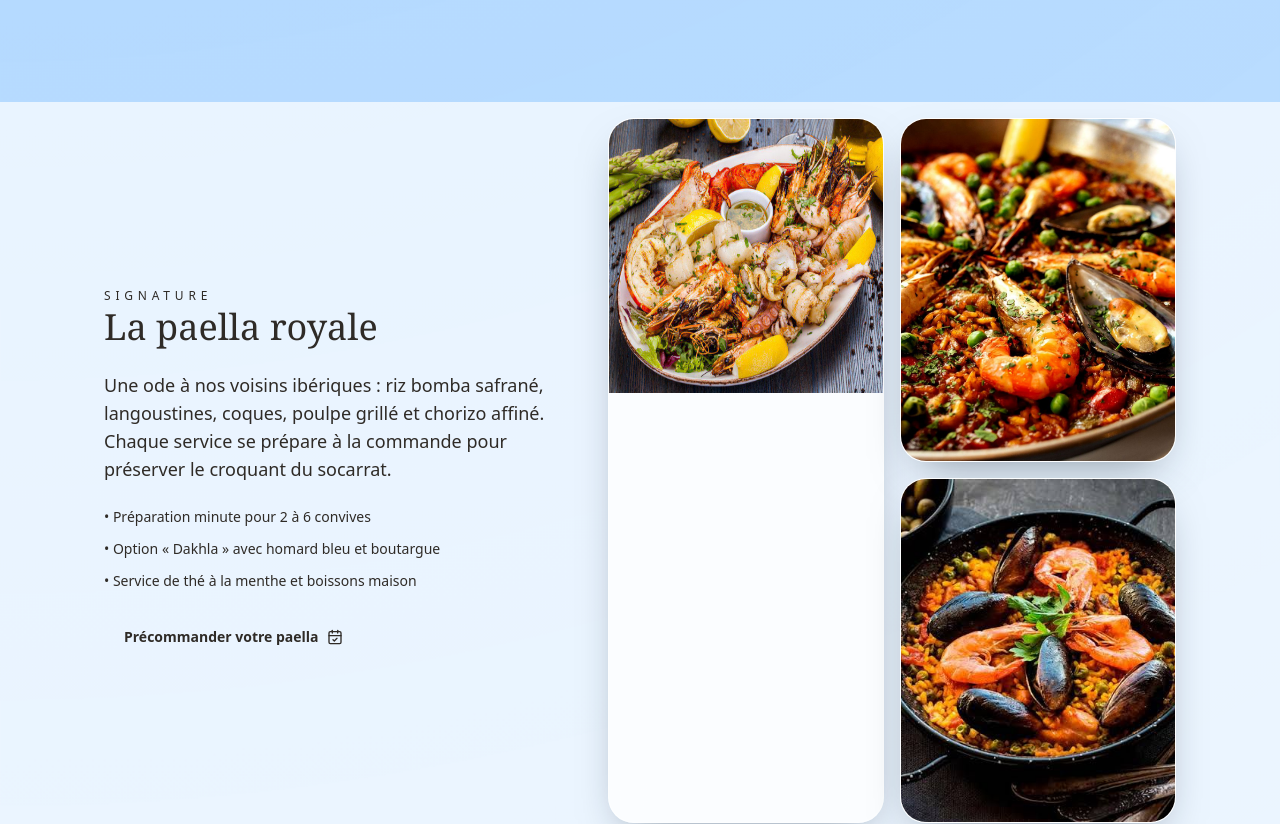
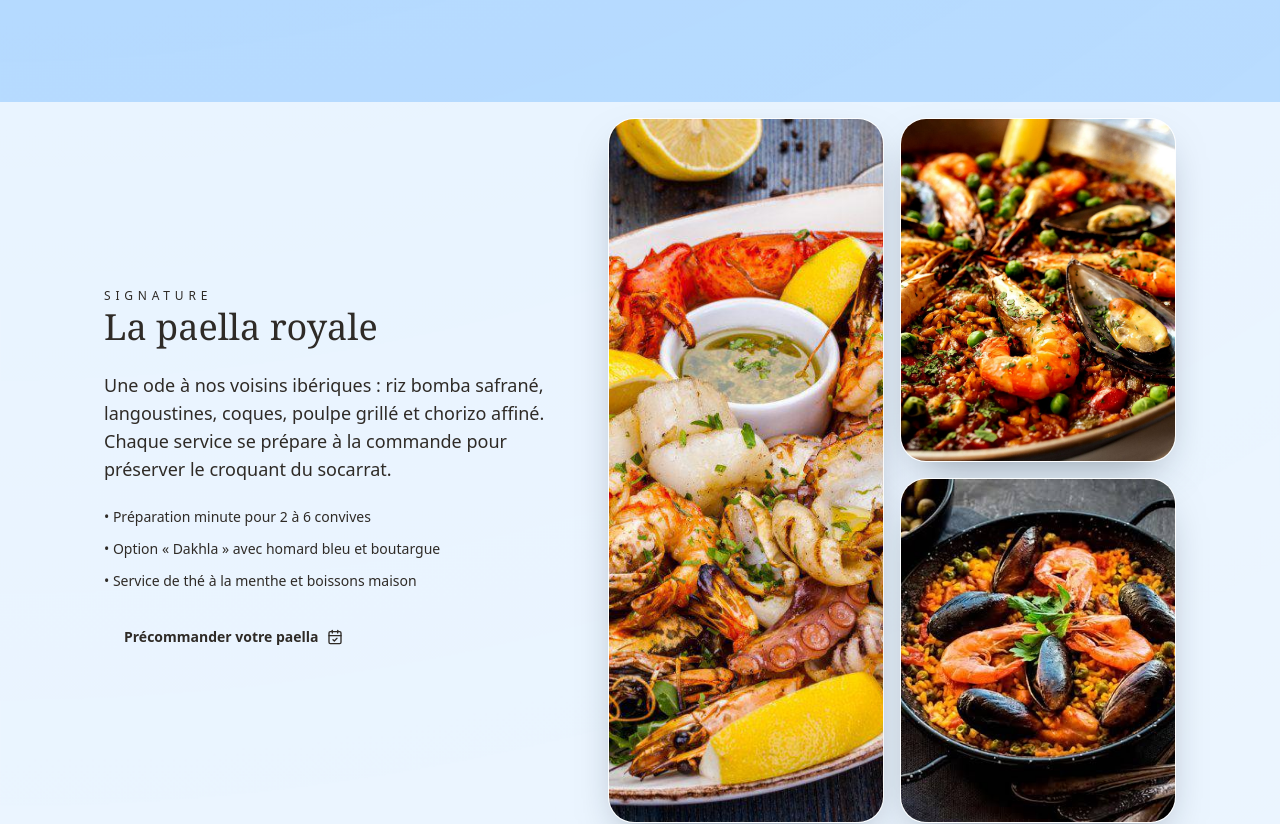
Before and after one commit to Aymendev46/med-website, a Next.js app: page / in a window 1280 px wide. Shown: the part 1587-2411 px from the top of the page. Built offline with nearby package versions, Linux system fonts and the light colour scheme; a web font is replaced by a local one.

Commit message:
Pushed new images and centered

```diff
--- a/src/app/page.tsx
+++ b/src/app/page.tsx
@@ -260,8 +260,13 @@ export default function Home() {
             </div>
             <div className="grid grid-cols-2 gap-4">
               <div className="grid-card overflow-hidden">
-                <div className="relative aspect-square">
-                  <Image src="/paella_royale.jpg" alt="Paella royale" fill className="object-fit md:object-left" />
+                <div className="relative h-full">
+                  <Image
+                    src="/paella_royale.jpg"
+                    alt="Paella royale"
+                    fill
+                    className="object-cover object-center"
+                  />
                 </div>
               </div>
               <div className="grid gap-4">
```
